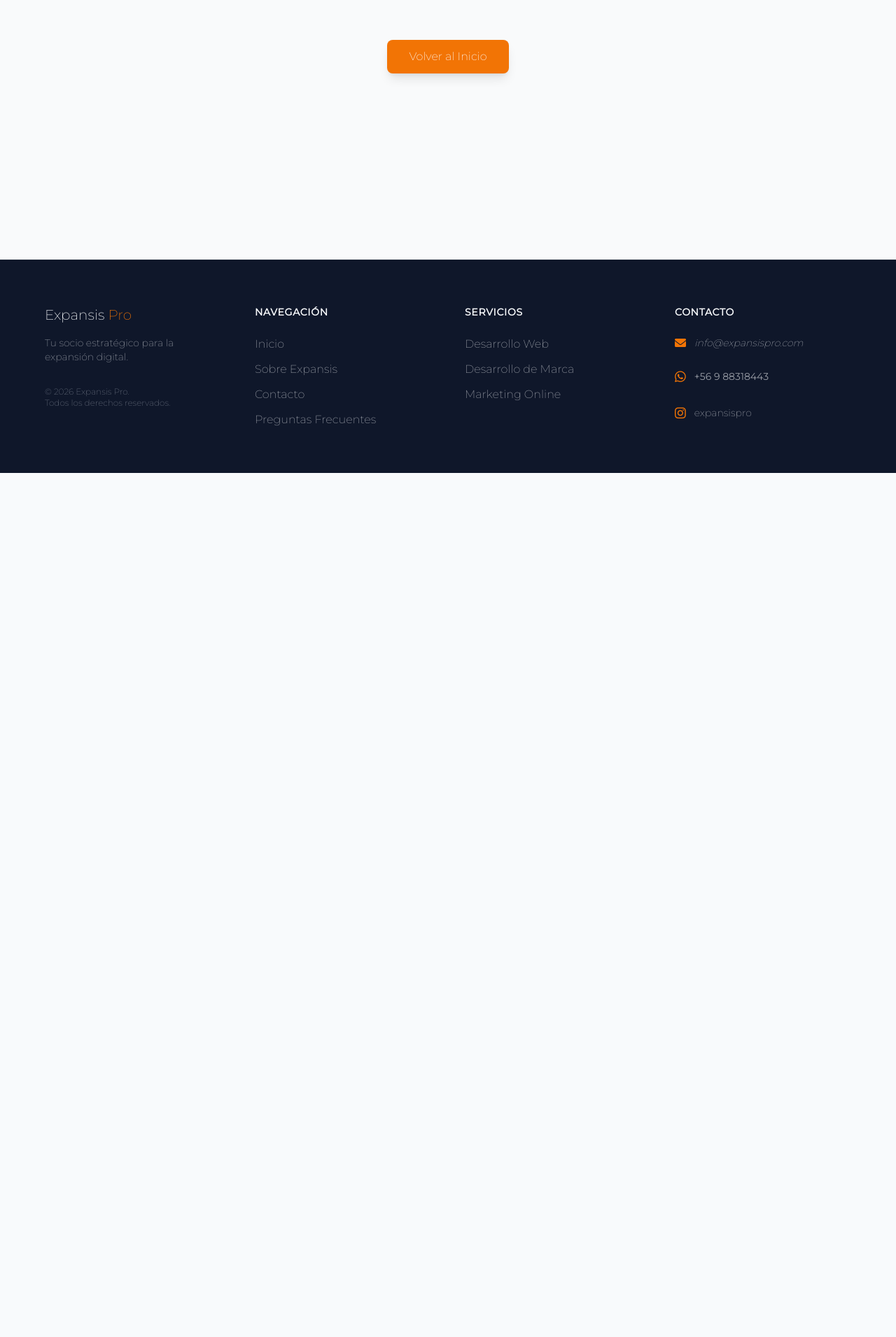
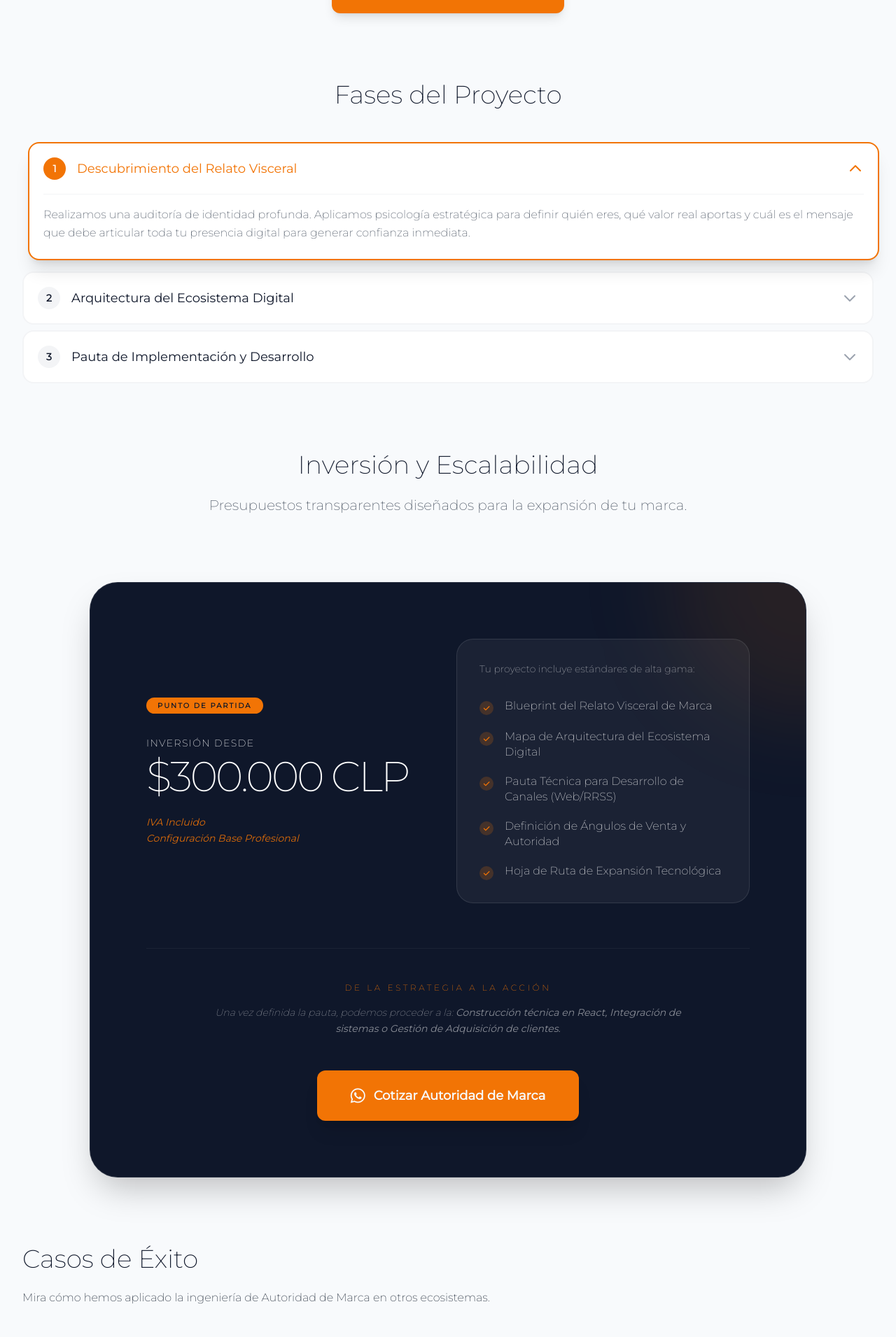
Before and after one commit to expansis-pro/expansis, a React (Create React App) app: page /servicios/autoridad-de-marca in a window 1280 px wide. Shown: the part 429-2340 px from the top of the page at 70% size. Before the commit the page ends 1105 px from the top, so only its background shows below. Built offline with nearby package versions, Linux system fonts and the light colour scheme.

Commit message:
mejora trasiciones

```diff
--- a/src/App.js
+++ b/src/App.js
@@ -27,9 +27,10 @@ function App() {
       <ScrollToTop />
 
       <div className="flex flex-col min-h-screen">
+
         <Navbar />
         {/* --- CAMBIO: Se añadió padding horizontal (px-4 sm:px-6 lg:px-8) --- */}
-        <main className="flex-grow bg-gray-50">
+        <main className="flex-grow bg-deepBlue">
           <Suspense fallback={<LoadingPage />}>
             <AnimatePresence mode="wait">
               <Routes location={location} key={location.pathname}>
@@ -55,6 +56,14 @@ function App() {
                   element={
                     <PageTransition>
                       <ServicePage />
+                    </PageTransition>
+                  }
+                />
+                <Route
+                  path="/proyectos"
+                  element={
+                    <PageTransition>
+                      <ProjectsPage />
                     </PageTransition>
                   }
                 />
--- a/src/components/CarouselItem.js
+++ b/src/components/CarouselItem.js
@@ -45,8 +45,8 @@ const CarouselItem = ({ title, description, image, slug, category }) => {
                 */}
                 <p className="text-gray-200 text-sm font-light leading-relaxed mb-6
                     line-clamp-3 transition-all duration-500
-                    opacity-100 translate-y-0
-                    md:opacity-0 md:translate-y-4 md:group-hover:opacity-100 md:group-hover:translate-y-0"
+                   translate-y-0
+                     md:translate-y-4 md:group-hover:opacity-100 md:group-hover:translate-y-0"
                 >
                     {description}
                 </p>
--- a/src/components/PageTransition.js
+++ b/src/components/PageTransition.js
@@ -30,6 +30,7 @@ const PageTransition = ({ children }) => {
             exit="out"
             variants={pageVariants}
             transition={pageTransition}
+            className="bg-ghostWhite min-h-screen w-full"
         >
             {children}
         </motion.div>
--- a/src/components/ProjectSection.js
+++ b/src/components/ProjectSection.js
@@ -11,9 +11,9 @@ const ProjectSection = ({ limit = 3, title = "Ecosistemas en Expansión", subtit
         <section className="section-padding ">
             <div className="container-pro">
 
-                <div className="text-center mb-16">
-                    <h2 className="text-deepBlue text-3xl md:text-4xl font-bold mb-4">{title}</h2>
-                    <p className="section-subtitle">{subtitle}</p>
+                <div className="mb-16">
+                    <h2 className="text-deepBlue">{title}</h2>
+                    <p className="">{subtitle}</p>
                 </div>
 
                 <div className="grid grid-cols-1 md:grid-cols-2 gap-8 lg:gap-12">
--- a/src/data/faqData.js
+++ b/src/data/faqData.js
@@ -28,7 +28,7 @@ export const faqData = [
             </div>
         ),
         answerText: "La Consultoría Digital Estratégica es un servicio de diagnóstico basado en psicología organizacional que incluye auditoría de canales, hoja de ruta estratégica e identidad visual.",
-        tags: ["consultoria-digital", "estrategia"]
+        tags: ["autoridad-de-marca", "estrategia"]
     }, {
         question: "¿Para quién es la Consultoría Digital y qué incluye exactamente?",
         answerJSX: (
@@ -62,7 +62,7 @@ export const faqData = [
             </div>
         ),
         answerText: "La consultoría digital estratégica se adapta a negocios nuevos y existentes que buscan optimización o proyectos nuevos que necesitan un impulso en sus canales digitales. Incluye informe de auditoría y hoja de ruta estratégica para mejorar posicionamiento y conversión.",
-        tags: ["consultoria-digital", "estrategia", "procesos"]
+        tags: ["autoridad-de-marca", "estrategia", "procesos"]
     },
 
     {
--- a/src/data/servicesData.js
+++ b/src/data/servicesData.js
@@ -45,9 +45,9 @@ export const servicesData = [
         ]
     },
     {
-        slug: "consultoria-digital",
+        slug: "autoridad-de-marca",
         icon: "fa-solid fa-chart-line",
-        title: "Desarrollo de Marca",
+        title: "Autoridad de Marca",
         description: "Desenterramos el propósito de tu negocio para construir una autoridad digital que tenga peso real y coherencia.",
         longDescription: "Analizamos tu propuesta de valor y la traducimos a un lenguaje de autoridad digital, asegurando que cada punto de contacto con tu cliente refuerce tu profesionalismo y justifique tus precios.",
         phases: [
--- a/src/index.css
+++ b/src/index.css
@@ -48,7 +48,7 @@
 	}
 	/* En tu index.css bajo @layer components */
 	.section-subtitle {
-		@apply text-gray-600 text-lg md:text-xl font-light max-w-3xl mx-auto leading-relaxed;
+		@apply text-gray-600 text-lg md:text-xl font-light mx-auto leading-relaxed;
 	}
 	.service-card {
 		@apply bg-white p-8 h-full flex flex-col items-start text-left
--- a/src/pages/Home.js
+++ b/src/pages/Home.js
@@ -5,6 +5,7 @@ import CarouselItem from '../components/CarouselItem';
 import CallToAction from '../components/CallToAction';
 import CtaButton from '../components/CtaButton';
 import ImageTextCTA from '../components/ImageTextCTA';
+import ProjectSection from '../components/ProjectSection';
 
 import CardCarousel from '../components/CardCarousel';
 
@@ -60,11 +61,11 @@ const Home = () => {
 			{/* --- SECCIÓN DE SERVICIOS (Ajustada) --- */}
 			{/* CAMBIO: py-12 para mobile (48px) y md:py-16 para desktop (64px) */}
 			<section id="services-home" className="section-padding ">
-				<div className="container-pro text-center">
+				<div className="container-pro">
 					<h2 className="mb-4">Nuestros Servicios</h2>
 
 					{/* CAMBIO: Reducimos mb-12 a mb-6 en mobile para que el carrusel esté más cerca */}
-					<p className="section-subtitle mb-12">
+					<p className="section-subtitle ">
 						Soluciones integrales para potenciar tu negocio en el mundo digital.
 					</p>
 
@@ -103,7 +104,12 @@ const Home = () => {
 					secondaryButtonVariant="outline"
 				/>
 			</section>
-
+			{/* // Dentro del return de ServicePage: */}
+			<ProjectSection
+				title="Casos de Éxito"
+				subtitle={`Mira cómo hemos aplicado nuestra ingeniería en diversos ecosistemas digitales.`}
+				limit={2} // Aquí puedes limitar a 2 para no alargar tanto la página de servicios
+			/>
 			{/* --- SECCIÓN DE CIERRE (CTA) --- */}
 			<section className=" pb-8 px-4">
 				<div className="max-w-4xl mx-auto">
--- a/src/pages/ServicePage.js
+++ b/src/pages/ServicePage.js
@@ -85,7 +85,7 @@ const ServicePage = () => {
                 <section id="phases" className="section-padding pt-32">
                     <div className="container-pro">
 
-                        <h2 className="text-center mb-12 font-bold text-deepBlue">Fases del Proyecto</h2>
+                        <h2 className="text-center mb-12  text-deepBlue">Fases del Proyecto</h2>
                         <div className="space-y-2">
                             {service.phases.map((phase, index) => (
                                 <PhaseItem
@@ -107,7 +107,7 @@ const ServicePage = () => {
 
                         {/* 1. ENCABEZADO DE SECCIÓN (Fuera de la card para que respire) */}
                         <div className="text-center mb-16 md:mb-24">
-                            <h2 className="text-deepBlue font-bold">Inversión y Escalabilidad</h2>
+                            <h2 className="text-deepBlue ">Inversión y Escalabilidad</h2>
                             <p className="section-subtitle">
                                 Presupuestos transparentes diseñados para la expansión de tu marca.
                             </p>
@@ -134,7 +134,7 @@ const ServicePage = () => {
                                             <div className="mb-6">
                                                 <span className="text-sm text-white block uppercase tracking-widest mb-2">Inversión desde</span>
                                                 <div className="flex items-baseline justify-center lg:justify-start gap-2">
-                                                    <p className="text-6xl md:text-5xl lg:text-6xl font-bold text-white tracking-tighter leading-none">
+                                                    <p className="text-6xl md:text-5xl lg:text-6xl  text-white tracking-tighter leading-none">
                                                         {service.pricing.from}
                                                     </p>
                                                 </div>
@@ -172,7 +172,7 @@ const ServicePage = () => {
 
                                         {service.pricing.scalability && (
                                             <div className="max-w-2xl text-center mb-12">
-                                                <h4 className="text-xs uppercase tracking-[0.3em] text-primario font-bold mb-4">
+                                                <h4 className="text-xs uppercase tracking-[0.3em] text-primario  mb-4">
                                                     {service.pricing.scalability.title}
                                                 </h4>
                                                 <div
@@ -229,14 +229,27 @@ const ServicePage = () => {
                     description="Conversemos sobre tu proyecto y cómo podemos ayudarte a crecer."
                 />
 
-                <div className="text-center mt-12">
-                    <Link
-                        to="/servicios"
-                        className="text-primario font-medium hover:underline inline-flex items-center gap-2 transition-all"
-                    >
-                        <span>&larr;</span> Volver a ver todos los servicios
-                    </Link>
-                </div>
+                {/* --- NAVEGACIÓN INFERIOR --- */}
+                <section className="pb-20 bg-white">
+                    <div className="container-pro">
+                        <div className="flex justify-center">
+                            <Link
+                                to="/servicios"
+                                className="group relative flex items-center gap-3 px-8 py-4 bg-transparent border-2 border-deepBlue/5 text-deepBlue  rounded-2xl hover:border-primario hover:text-primario transition-all duration-300"
+                            >
+                                {/* Flecha con animación de "empuje" hacia la izquierda */}
+                                <i className="fa-solid fa-arrow-left transition-transform duration-300 group-hover:-translate-x-2"></i>
+
+                                <span className="tracking-tight">
+                                    Explorar todas las <span className="text-primario">especialidades</span>
+                                </span>
+
+                                {/* Sutil brillo al hacer hover */}
+                                <div className="absolute inset-0 rounded-2xl bg-primario/5 opacity-0 group-hover:opacity-100 transition-opacity"></div>
+                            </Link>
+                        </div>
+                    </div>
+                </section>
             </div>
         </div>
     );
--- a/tailwind.config.js
+++ b/tailwind.config.js
@@ -10,7 +10,6 @@ module.exports = {
         'primario': '#F27405',   // Color del botón principal
         'ghostWhite': '#F8FAFC', // Color de las letras
         'secundario': '#f4ad72',
-        // 'terciario': '#f2d905',
         'gris': '#cccccc',
       },
       fontFamily: {
```
Also changed, not shown: src/components/CardCarousel.js (+4 -4 lines), public/assets/autoridad-de-marca-hero.webp (renamed from public/assets/consultoria-digital-hero.webp), src/components/Team.js (deleted).
